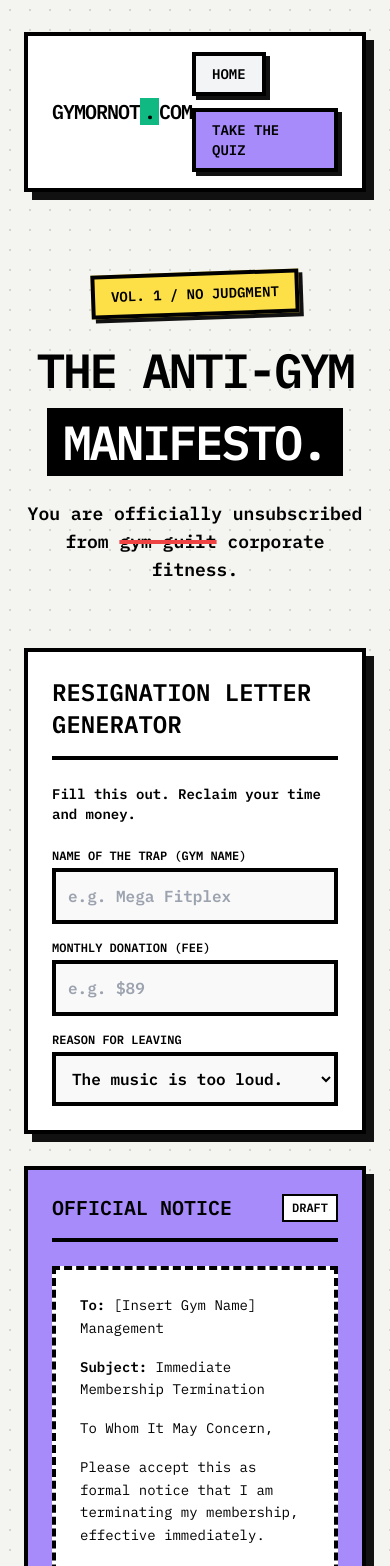
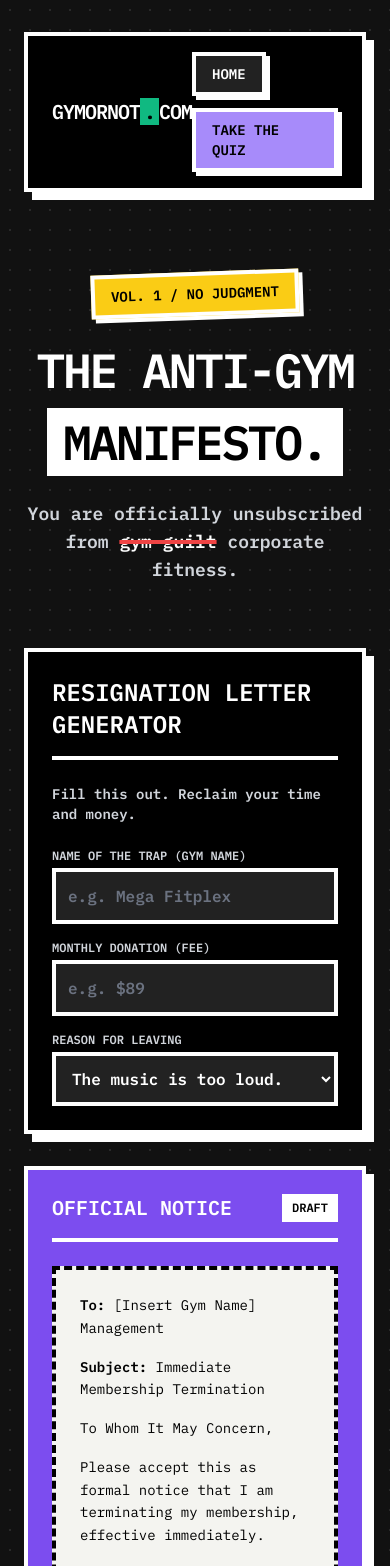
Before and after one commit to kalokmishra/Gymornot, a Next.js app: page /dont-wanna-gym in a window 390 px wide. Shown: the top 1566 px of the page. Built offline with nearby package versions, Linux system fonts and the light colour scheme.

Commit message:
style(ui): Apply dark brutalism aesthetic to prevent sudden glare

```diff
--- a/app/dont-wanna-gym/components/ResignationGenerator.tsx
+++ b/app/dont-wanna-gym/components/ResignationGenerator.tsx
@@ -38,41 +38,41 @@ A Free Human`;
   return (
     <section className="mt-12 grid lg:grid-cols-2 gap-8 items-start font-mono">
       {/* Form Input */}
-      <div className="bg-white border-4 border-black shadow-[8px_8px_0px_#111] p-6 sm:p-8 space-y-6 transition-transform hover:-translate-y-1 hover:-translate-x-1 hover:shadow-[12px_12px_0px_#111]">
-        <h2 className="text-2xl font-bold uppercase border-b-4 border-black pb-4 text-black">
+      <div className="bg-black border-4 border-white shadow-[8px_8px_0px_#fff] p-6 sm:p-8 space-y-6 transition-transform hover:-translate-y-1 hover:-translate-x-1 hover:shadow-[12px_12px_0px_#fff]">
+        <h2 className="text-2xl font-bold uppercase border-b-4 border-white pb-4 text-white">
           Resignation Letter Generator
         </h2>
-        <p className="text-sm font-bold text-black">Fill this out. Reclaim your time and money.</p>
+        <p className="text-sm font-bold text-gray-300">Fill this out. Reclaim your time and money.</p>
 
         <div className="space-y-4">
           <div>
-            <label className="block text-xs font-bold uppercase mb-1 text-black">Name of the Trap (Gym Name)</label>
+            <label className="block text-xs font-bold uppercase mb-1 text-gray-300">Name of the Trap (Gym Name)</label>
             <input
               type="text"
               value={gymName}
               onChange={(e) => setGymName(e.target.value)}
               placeholder="e.g. Mega Fitplex"
-              className="bg-[#f9f9f9] border-4 border-black rounded-none w-full p-3 font-bold text-black placeholder:text-gray-400 focus:outline-none focus:bg-white focus:shadow-[inset_4px_4px_0px_rgba(0,0,0,0.1)]"
+              className="bg-[#222] border-4 border-white rounded-none w-full p-3 font-bold text-white placeholder:text-gray-500 focus:outline-none focus:bg-[#333] focus:shadow-[inset_4px_4px_0px_rgba(255,255,255,0.1)]"
             />
           </div>
 
           <div>
-            <label className="block text-xs font-bold uppercase mb-1 text-black">Monthly Donation (Fee)</label>
+            <label className="block text-xs font-bold uppercase mb-1 text-gray-300">Monthly Donation (Fee)</label>
             <input
               type="text"
               value={fee}
               onChange={(e) => setFee(e.target.value)}
               placeholder="e.g. $89"
-              className="bg-[#f9f9f9] border-4 border-black rounded-none w-full p-3 font-bold text-black placeholder:text-gray-400 focus:outline-none focus:bg-white focus:shadow-[inset_4px_4px_0px_rgba(0,0,0,0.1)]"
+              className="bg-[#222] border-4 border-white rounded-none w-full p-3 font-bold text-white placeholder:text-gray-500 focus:outline-none focus:bg-[#333] focus:shadow-[inset_4px_4px_0px_rgba(255,255,255,0.1)]"
             />
           </div>
 
           <div>
-            <label className="block text-xs font-bold uppercase mb-1 text-black">Reason for Leaving</label>
+            <label className="block text-xs font-bold uppercase mb-1 text-gray-300">Reason for Leaving</label>
             <select
               value={reason}
               onChange={(e) => setReason(e.target.value)}
-              className="bg-[#f9f9f9] border-4 border-black rounded-none w-full p-3 font-bold text-black focus:outline-none focus:bg-white focus:shadow-[inset_4px_4px_0px_rgba(0,0,0,0.1)]"
+              className="bg-[#222] border-4 border-white rounded-none w-full p-3 font-bold text-white focus:outline-none focus:bg-[#333] focus:shadow-[inset_4px_4px_0px_rgba(255,255,255,0.1)]"
             >
               <option>The music is too loud.</option>
               <option>Someone grunted too close to my ear.</option>
@@ -85,13 +85,13 @@ A Free Human`;
       </div>
 
       {/* Generated Letter Output */}
-      <div className="bg-anti-purple-glow border-4 border-black shadow-[8px_8px_0px_#111] p-6 sm:p-8 transform lg:rotate-1">
-        <div className="flex justify-between items-center border-b-4 border-black pb-4 mb-6">
-          <h2 className="text-xl font-bold uppercase text-black">Official Notice</h2>
-          <span className="text-xs font-bold bg-white text-black px-2 py-1 border-2 border-black">DRAFT</span>
+      <div className="bg-anti-purple-dim border-4 border-white shadow-[8px_8px_0px_#fff] p-6 sm:p-8 transform lg:rotate-1">
+        <div className="flex justify-between items-center border-b-4 border-white pb-4 mb-6">
+          <h2 className="text-xl font-bold uppercase text-white">Official Notice</h2>
+          <span className="text-xs font-bold bg-white text-black px-2 py-1 border-2 border-white">DRAFT</span>
         </div>
 
-        <div className="font-mono text-sm leading-relaxed space-y-4 bg-white text-black p-6 border-4 border-black border-dashed">
+        <div className="font-mono text-sm leading-relaxed space-y-4 bg-[#f4f4f0] text-black p-6 border-4 border-black border-dashed">
           <p><strong>To:</strong> {finalGymName} Management</p>
           <p><strong>Subject:</strong> Immediate Membership Termination</p>
           <p>To Whom It May Concern,</p>
@@ -111,7 +111,7 @@ A Free Human`;
         <div className="mt-6 flex flex-col sm:flex-row gap-4">
           <button
             onClick={handleCopy}
-            className="bg-white border-4 border-black shadow-[4px_4px_0px_#111] px-4 py-3 flex-1 text-sm font-bold uppercase text-black hover:bg-gray-50 active:translate-y-1 active:translate-x-1 active:shadow-none transition-all"
+            className="bg-white border-4 border-black shadow-[4px_4px_0px_#111] px-4 py-3 flex-1 text-sm font-bold uppercase text-black hover:bg-gray-200 active:translate-y-1 active:translate-x-1 active:shadow-none transition-all"
           >
             {copied ? "✓ Copied!" : "Copy Letter"}
           </button>
--- a/app/dont-wanna-gym/page.tsx
+++ b/app/dont-wanna-gym/page.tsx
@@ -7,17 +7,17 @@ import ResignationGenerator from "./components/ResignationGenerator";
 
 export default function DontWannaGymPage() {
   return (
-    <main className="min-h-screen bg-[#f4f4f0] text-black font-mono" style={{ backgroundImage: "radial-gradient(#d4d4d0 1px, transparent 1px)", backgroundSize: "20px 20px" }}>
+    <main className="min-h-screen bg-[#111] text-white font-mono" style={{ backgroundImage: "radial-gradient(rgba(255,255,255,0.1) 1px, transparent 1px)", backgroundSize: "20px 20px" }}>
       <div className="mx-auto flex min-h-screen max-w-6xl flex-col px-6 py-8 sm:px-10 lg:px-12 space-y-12">
 
         {/* Navigation Header */}
-        <div className="flex items-center justify-between border-4 border-black bg-white px-6 py-4 shadow-[8px_8px_0px_#111] sm:px-10">
-          <div className="text-xl font-black uppercase tracking-tighter">GymOrNot<span className="bg-gym-green px-1">.</span>com</div>
+        <div className="flex items-center justify-between border-4 border-white bg-black px-6 py-4 shadow-[8px_8px_0px_#fff] sm:px-10">
+          <div className="text-xl font-black uppercase tracking-tighter">GymOrNot<span className="bg-gym-green text-black px-1">.</span>com</div>
           <div className="flex flex-wrap gap-3">
-            <Link href="/" className="border-4 border-black bg-gray-100 px-4 py-2 text-sm font-bold uppercase shadow-[4px_4px_0px_#111] hover:-translate-y-1 hover:-translate-x-1 hover:shadow-[6px_6px_0px_#111] active:translate-y-1 active:translate-x-1 active:shadow-none transition-all">
+            <Link href="/" className="border-4 border-white bg-[#222] px-4 py-2 text-sm font-bold uppercase shadow-[4px_4px_0px_#fff] hover:-translate-y-1 hover:-translate-x-1 hover:shadow-[6px_6px_0px_#fff] active:translate-y-1 active:translate-x-1 active:shadow-none transition-all text-white">
               Home
             </Link>
-            <Link href="/quiz" className="border-4 border-black bg-anti-purple-glow px-4 py-2 text-sm font-bold uppercase shadow-[4px_4px_0px_#111] hover:-translate-y-1 hover:-translate-x-1 hover:shadow-[6px_6px_0px_#111] active:translate-y-1 active:translate-x-1 active:shadow-none transition-all">
+            <Link href="/quiz" className="border-4 border-white bg-anti-purple-glow text-black px-4 py-2 text-sm font-bold uppercase shadow-[4px_4px_0px_#fff] hover:-translate-y-1 hover:-translate-x-1 hover:shadow-[6px_6px_0px_#fff] active:translate-y-1 active:translate-x-1 active:shadow-none transition-all">
               Take the Quiz
             </Link>
           </div>
@@ -25,15 +25,15 @@ export default function DontWannaGymPage() {
 
         {/* Hero Section */}
         <header className="text-center space-y-6 pt-8 pb-4">
-          <div className="inline-block border-4 border-black px-4 py-2 bg-yellow-300 font-black text-sm uppercase shadow-[4px_4px_0px_#111] transform -rotate-2">
+          <div className="inline-block border-4 border-white px-4 py-2 bg-yellow-400 text-black font-black text-sm uppercase shadow-[4px_4px_0px_#fff] transform -rotate-2">
             VOL. 1 / NO JUDGMENT
           </div>
           <h1 className="text-5xl sm:text-7xl font-black uppercase tracking-tighter leading-tight mt-6">
             The Anti-Gym <br className="hidden sm:block" />
-            <span className="bg-black text-white px-4 py-1 inline-block mt-2">Manifesto.</span>
+            <span className="bg-white text-black px-4 py-1 inline-block mt-2">Manifesto.</span>
           </h1>
-          <p className="mt-6 text-lg sm:text-xl font-bold max-w-2xl mx-auto">
-            You are officially unsubscribed from <span className="line-through decoration-red-500 decoration-4">gym guilt</span> corporate fitness.
+          <p className="mt-6 text-lg sm:text-xl font-bold max-w-2xl mx-auto text-gray-300">
+            You are officially unsubscribed from <span className="line-through decoration-red-500 decoration-4 text-white">gym guilt</span> corporate fitness.
           </p>
         </header>
 
@@ -47,39 +47,39 @@ export default function DontWannaGymPage() {
 
         {/* Pillar 2: Zero-Fluff Gear Curation */}
         <section className="mt-12 grid gap-8 lg:grid-cols-2">
-          <article className="bg-white border-4 border-black shadow-[8px_8px_0px_#111] p-8 flex flex-col justify-between transition-transform hover:-translate-y-1 hover:-translate-x-1 hover:shadow-[12px_12px_0px_#111]">
+          <article className="bg-black border-4 border-white shadow-[8px_8px_0px_#fff] p-8 flex flex-col justify-between transition-transform hover:-translate-y-1 hover:-translate-x-1 hover:shadow-[12px_12px_0px_#fff]">
             <div>
-              <span className="text-xs uppercase font-black bg-black text-white px-2 py-1">
+              <span className="text-xs uppercase font-black bg-white text-black px-2 py-1">
                 Pillar 2: Gear Philosophy
               </span>
-              <h2 className="mt-6 text-3xl font-black uppercase text-black">
+              <h2 className="mt-6 text-3xl font-black uppercase text-white">
                 The "Buy Only Two Things" Rule
               </h2>
-              <p className="mt-4 text-sm font-bold leading-7 text-black">
+              <p className="mt-4 text-sm font-bold leading-7 text-gray-300">
                 Traditional fitness media tries to sell you $2,000 stationary bikes, massive squat racks, and endless tubs of synthetic powder.
               </p>
-              <p className="mt-3 text-sm font-bold leading-7 text-black">
+              <p className="mt-3 text-sm font-bold leading-7 text-gray-300">
                 The truth? 90% of home gym gear is plastic landfill material. You can replicate 80% of gym movements and build a lifetime of fitness with only two premium, compact items:
               </p>
 
-              <ul className="mt-6 space-y-4 text-sm font-bold text-black border-4 border-black border-dashed p-4 bg-gray-50">
+              <ul className="mt-6 space-y-4 text-sm font-bold text-white border-4 border-white border-dashed p-4 bg-[#222]">
                 <li className="flex gap-3 items-start">
-                  <span className="bg-gym-green border-2 border-black px-2 inline-block">✓</span>
+                  <span className="bg-gym-green text-black border-2 border-white px-2 inline-block">✓</span>
                   <span><strong>A Premium Fabric Resistance Band Set</strong> (for zero-impact, highly dynamic resistance training).</span>
                 </li>
                 <li className="flex gap-3 items-start">
-                  <span className="bg-gym-green border-2 border-black px-2 inline-block">✓</span>
+                  <span className="bg-gym-green text-black border-2 border-white px-2 inline-block">✓</span>
                   <span><strong>An Under-Desk Walking Pad</strong> (to get your steps in without facing the weather or bad lighting).</span>
                 </li>
               </ul>
             </div>
 
-            <div className="mt-8 border-t-4 border-black pt-6 flex justify-between items-end">
+            <div className="mt-8 border-t-4 border-white pt-6 flex justify-between items-end">
               <div>
-                <p className="text-xs font-bold uppercase">Total Investment</p>
-                <p className="text-3xl font-black bg-yellow-300 inline-block px-2 border-2 border-black mt-1">$221</p>
+                <p className="text-xs font-bold uppercase text-gray-400">Total Investment</p>
+                <p className="text-3xl font-black bg-yellow-400 text-black inline-block px-2 border-2 border-white mt-1">$221</p>
               </div>
-              <p className="text-xs font-bold max-w-[120px] text-right italic">
+              <p className="text-xs font-bold max-w-[120px] text-right italic text-gray-400">
                 Less than 3 months of standard gym fees.
               </p>
             </div>
@@ -90,20 +90,20 @@ export default function DontWannaGymPage() {
         </section>
 
         {/* SEO Copy Cluster / Informational Content */}
-        <section className="mt-12 bg-white border-4 border-black shadow-[8px_8px_0px_#111] p-8 mb-12">
-          <h2 className="text-3xl font-black uppercase text-black">Why Avoiding the Gym is Actually Smart</h2>
+        <section className="mt-12 bg-black border-4 border-white shadow-[8px_8px_0px_#fff] p-8 mb-12">
+          <h2 className="text-3xl font-black uppercase text-white">Why Avoiding the Gym is Actually Smart</h2>
           <div className="mt-8 grid gap-6 md:grid-cols-2 lg:grid-cols-3">
-            <div className="p-6 border-4 border-black bg-gray-50 shadow-[4px_4px_0px_#111]">
-              <h3 className="font-black uppercase text-lg border-b-2 border-black pb-2">Zero Commute Overhead</h3>
-              <p className="mt-4 text-sm font-bold">The biggest friction to working out isn't the workout—it's pack-driving-changing-parking. Home fitness starts instantly.</p>
+            <div className="p-6 border-4 border-white bg-[#222] shadow-[4px_4px_0px_#fff]">
+              <h3 className="font-black uppercase text-lg border-b-2 border-white pb-2 text-white">Zero Commute Overhead</h3>
+              <p className="mt-4 text-sm font-bold text-gray-300">The biggest friction to working out isn't the workout—it's pack-driving-changing-parking. Home fitness starts instantly.</p>
             </div>
-            <div className="p-6 border-4 border-black bg-gray-50 shadow-[4px_4px_0px_#111]">
-              <h3 className="font-black uppercase text-lg border-b-2 border-black pb-2">No Social Performance</h3>
-              <p className="mt-4 text-sm font-bold">No grunting strangers, no waiting for equipment, and no awkward mirror eye-contact. Move at your own speed in privacy.</p>
+            <div className="p-6 border-4 border-white bg-[#222] shadow-[4px_4px_0px_#fff]">
+              <h3 className="font-black uppercase text-lg border-b-2 border-white pb-2 text-white">No Social Performance</h3>
+              <p className="mt-4 text-sm font-bold text-gray-300">No grunting strangers, no waiting for equipment, and no awkward mirror eye-contact. Move at your own speed in privacy.</p>
             </div>
-            <div className="p-6 border-4 border-black bg-gray-50 shadow-[4px_4px_0px_#111]">
-              <h3 className="font-black uppercase text-lg border-b-2 border-black pb-2">Consistency Over Equipment</h3>
-              <p className="mt-4 text-sm font-bold">A daily 15-minute walk and simple bodyweight set beat a $150/month gym membership you only visit twice a year.</p>
+            <div className="p-6 border-4 border-white bg-[#222] shadow-[4px_4px_0px_#fff]">
+              <h3 className="font-black uppercase text-lg border-b-2 border-white pb-2 text-white">Consistency Over Equipment</h3>
+              <p className="mt-4 text-sm font-bold text-gray-300">A daily 15-minute walk and simple bodyweight set beat a $150/month gym membership you only visit twice a year.</p>
             </div>
           </div>
         </section>
```
Also changed, not shown: app/dont-wanna-gym/components/AlternativeMatrix.tsx (+20 -20 lines), app/dont-wanna-gym/components/CalendarSignup.tsx (+12 -12 lines).
